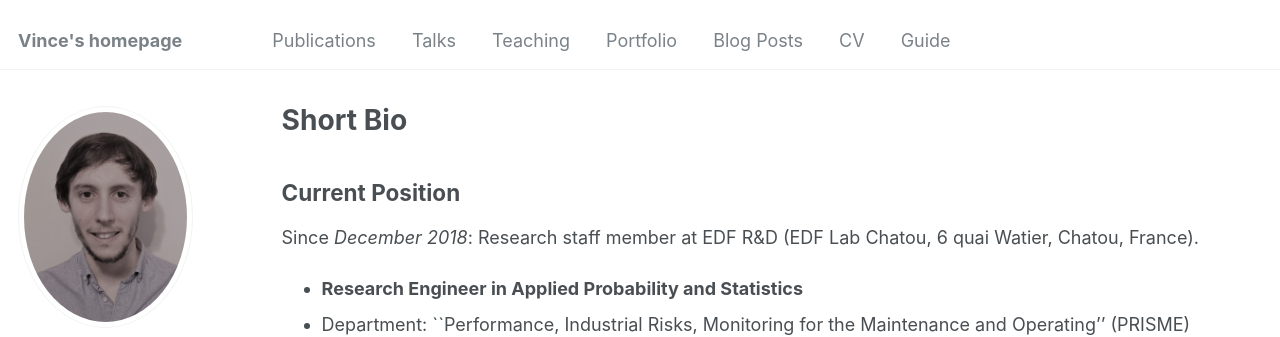
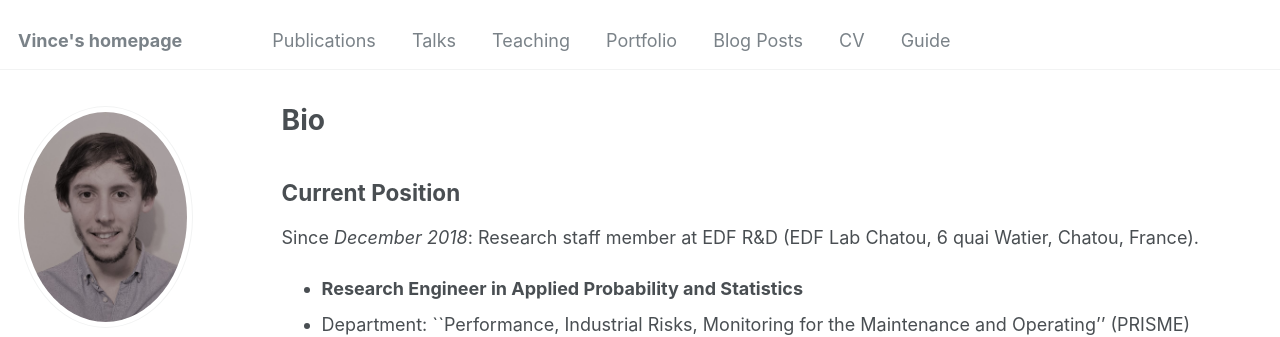
Before and after one commit to vchabri/vchabri.github.io, a Jekyll site: the page built from _pages/cv.md, in a window 1280 px wide and 900 px high. Shown: the top 337 px of the window. Built offline with Jekyll 4.4.1, drawn with Linux system fonts in a browser that asks for light colours; some web fonts are replaced.

Commit message:
Update cv.md

```diff
--- a/_pages/cv.md
+++ b/_pages/cv.md
@@ -1,7 +1,7 @@
 ---
 layout: archive
-title: "Short Bio"
-permalink: /bio/
+title: "Bio"
+permalink: /cv/
 author_profile: true
 redirect_from:
   - /resume
```
